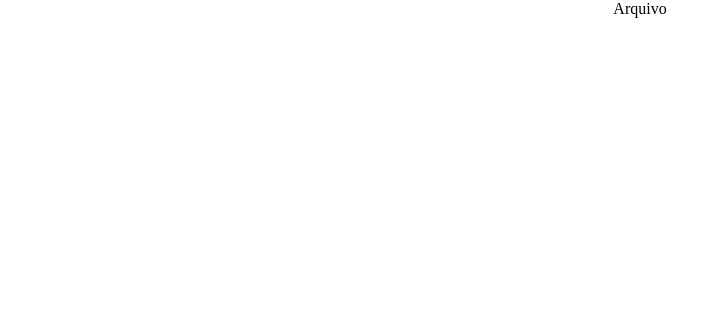
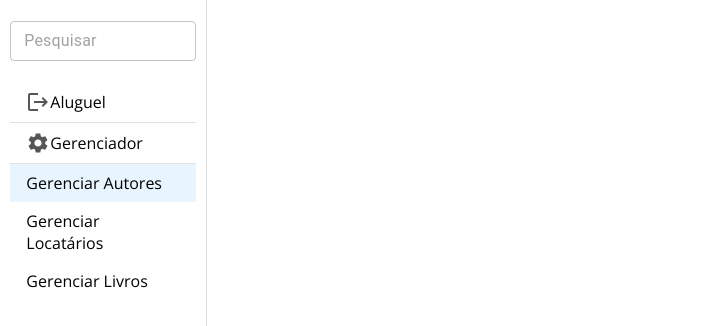
Before and after one commit to TheBookClubDB/TheBookClub-Front, a React (Vite) app: page / in a window 1280 px wide. Shown: the top 326 px of the page, without its empty margins (0-720 px from the left). Built offline with nearby package versions, Linux system fonts and the light colour scheme.

Commit message:
feat: Cria Página Form Autor

```diff
--- a/src/main.tsx
+++ b/src/main.tsx
@@ -1,10 +1,10 @@
 import { StrictMode } from 'react'
 import { createRoot } from 'react-dom/client'
-import App from './pages/App.tsx'
 import './styles/main.css'
+import FormAutor from './pages/FormAutor'
 
 createRoot(document.getElementById('root')!).render(
   <StrictMode>
-    <App />
+    <FormAutor />
   </StrictMode>,
 )
--- a/src/pages/App.tsx
+++ /dev/null
@@ -1,11 +0,0 @@
-
-function App() {
-
-  return (
-    <center>
-      Arquivo
-    </center>
-  )
-}
-
-export default App
--- /dev/null
+++ b/src/pages/FormAutor/index.tsx
@@ -0,0 +1,13 @@
+import { Box, Container } from "@mui/material"
+import Sidebar from "../../components/Sidebar"
+
+const FormAutor = () => {
+    return (
+        <Box sx={{ display: "flex"}}>
+            <Sidebar item="autor"/>
+            <Container/>
+        </Box>
+    )
+}
+
+export default FormAutor;
```
